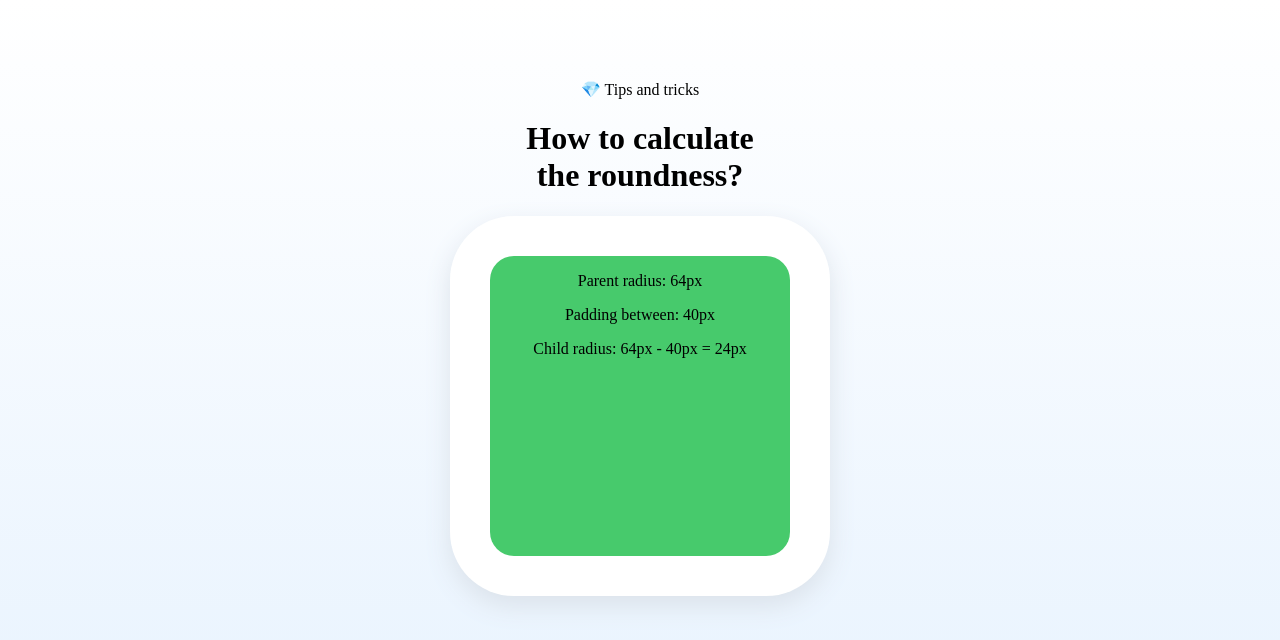
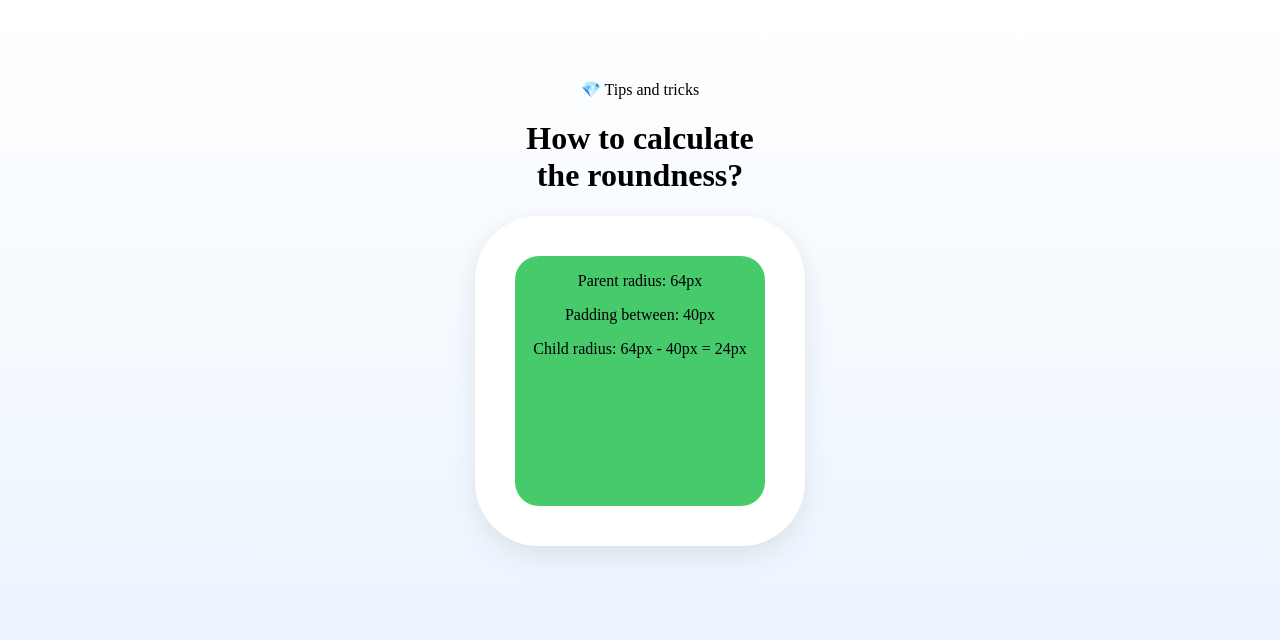
Before and after one commit to arjunkalburgi/roundness-calculator, a SvelteKit app: page / in a window 1280 px wide. Shown: the top 640 px of the page. Built offline with nearby package versions, Linux system fonts and the light colour scheme.

Commit message:
content stuff

```diff
--- a/src/app.html
+++ b/src/app.html
@@ -2,7 +2,7 @@
 <html lang="en">
 	<head>
 		<meta charset="utf-8" />
-		<link rel="icon" href="%sveltekit.assets%/favicon.png" />
+		<link rel="icon" href="%sveltekit.assets%/favicon.jpeg" />
 		<meta name="viewport" content="width=device-width" />
 		%sveltekit.head%
 		<style>
--- a/src/routes/+page.svelte
+++ b/src/routes/+page.svelte
@@ -1,3 +1,19 @@
+<script>
+	import { onMount } from 'svelte';
+
+    onMount(() => {
+		console.log("hi");
+	});
+</script>
+
+<svelte:head>
+	<title>Roundness Calculator</title>
+	<meta
+		name="description"
+		content="Learn how to properly round the corners of boxes within boxes."
+	/>
+</svelte:head>
+
 <div class="container">
     <div class="content">
         <span>💎 Tips and tricks</span>
@@ -28,8 +44,8 @@
         background: white;
         border-radius: 64px;
         padding: 40px;
-        height: 300px;
-        width: 300px;
+        height: 250px;
+        width: 250px;
         display: flex;
         filter: drop-shadow(0 10px 0.75rem #cddde2);
         filter: drop-shadow(0 10px 0.75rem #e6f2fe); /* bg */
```
Also changed, not shown: static/favicon.jpeg (added), static/favicon.png (deleted).
